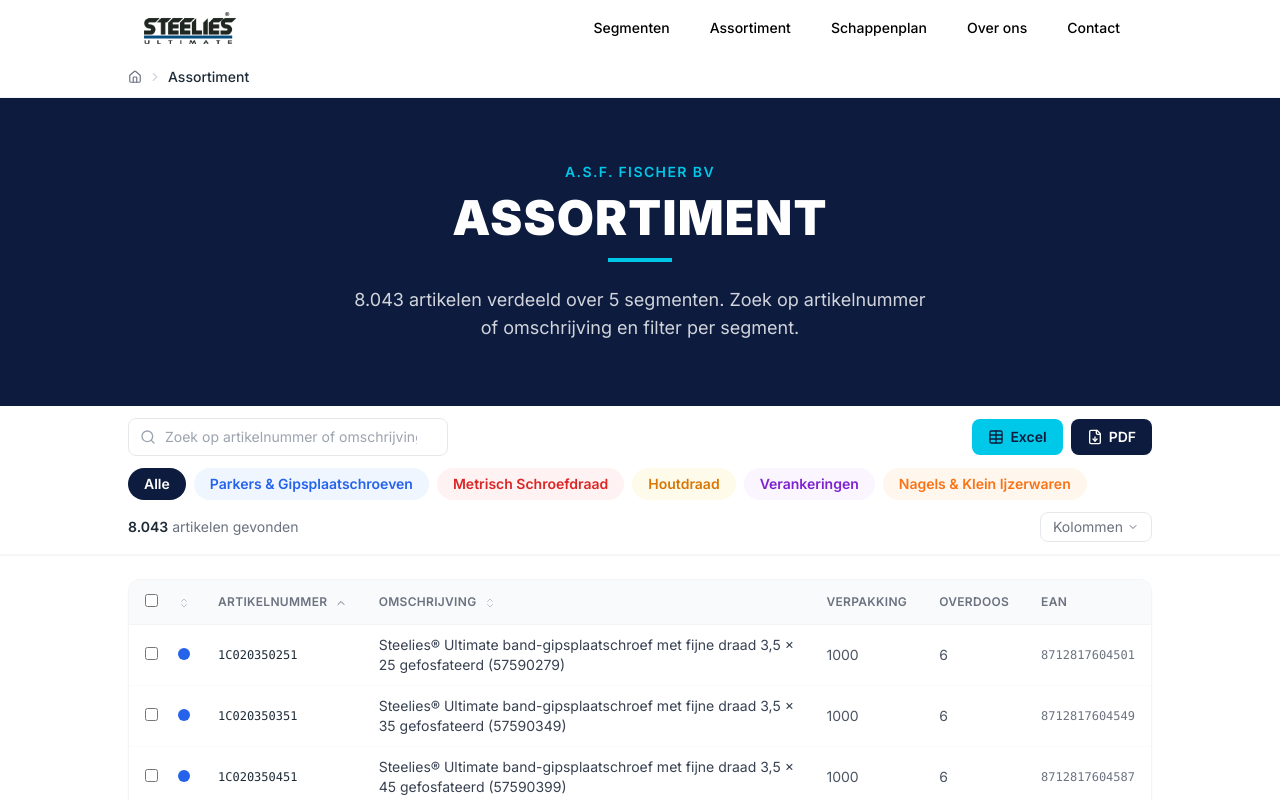
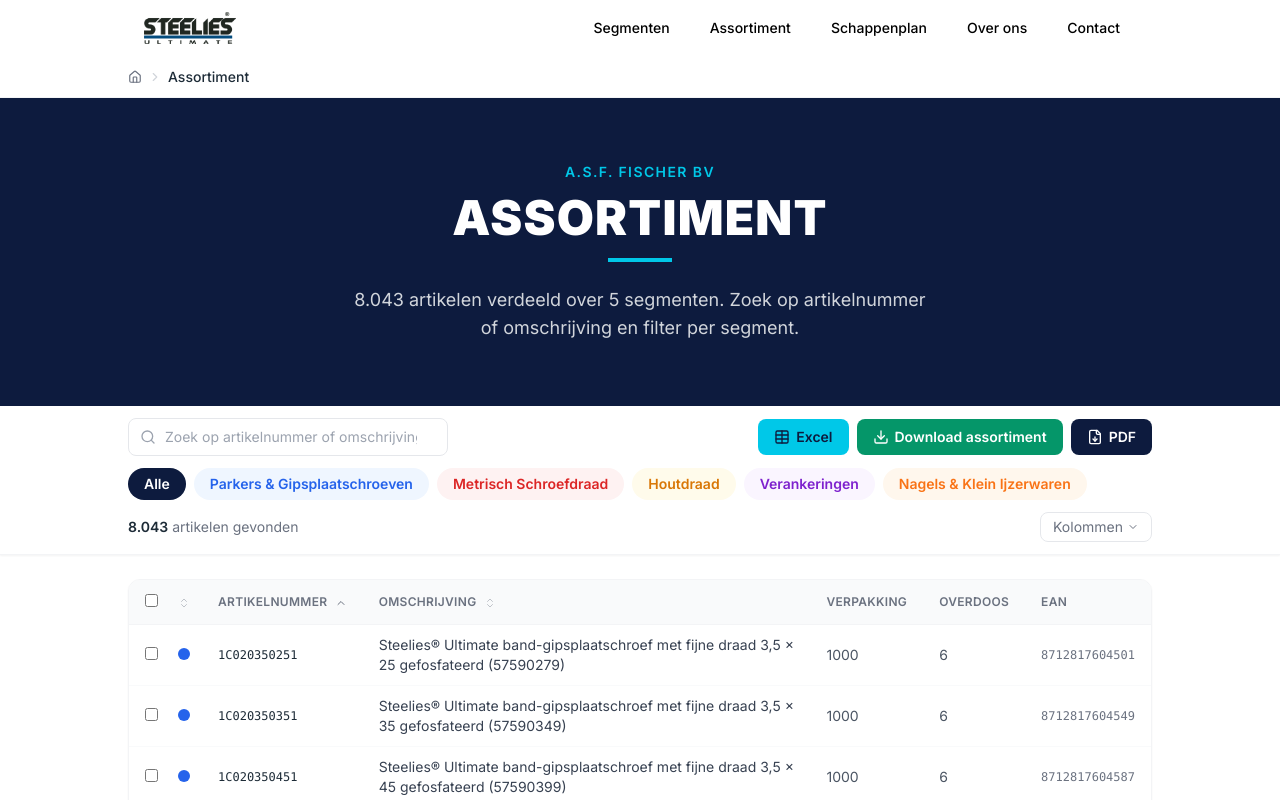
Before and after one commit to Jopsternll/steelies-ultimate, a Next.js app: page /assortiment in a window 1280 px wide. Shown: the top 800 px of the page. Built offline with nearby package versions, Linux system fonts and the light colour scheme.

Commit message:
Switch to new Excel file, archive old one, add download button
Use new Assortiment Steelies Ultimate.xlsx as source, move old file
to public/archief/, add direct download button next to Excel export.

Co-Authored-By: Claude Sonnet 4.6 <noreply@anthropic.com>

```diff
--- a/components/AssortimentTable.tsx
+++ b/components/AssortimentTable.tsx
@@ -1,7 +1,7 @@
 'use client'
 
 import { useState, useMemo, useEffect, useRef } from 'react'
-import { Search, ChevronUp, ChevronDown, ChevronsUpDown, FileDown, TableIcon, Star, Trash2 } from 'lucide-react'
+import { Search, ChevronUp, ChevronDown, ChevronsUpDown, FileDown, TableIcon, Star, Trash2, Download } from 'lucide-react'
 import type { Product, Segment } from '@/types/assortiment'
 
 const PAGE_SIZE = 50
@@ -284,10 +284,17 @@ export default function AssortimentTable({ products }: { products: Product[] })
                 className="w-full pl-9 pr-4 py-2 text-sm border border-gray-200 rounded-lg focus:outline-none focus:ring-2 focus:ring-[#00C8E8] focus:border-transparent"
               />
             </div>
-            <div className="flex gap-2 flex-shrink-0">
+            <div className="flex gap-2 flex-shrink-0 flex-wrap">
               <button onClick={exportAllToExcel} className="flex items-center gap-1.5 px-4 py-2 bg-[#00C8E8] text-steelies-navy font-semibold text-sm rounded-lg hover:bg-[#00aecb] transition-colors duration-200">
                 <TableIcon className="w-4 h-4" /> Excel
               </button>
+              <a
+                href="/Assortiment Steelies Ultimate.xlsx"
+                download
+                className="flex items-center gap-1.5 px-4 py-2 bg-emerald-600 text-white font-semibold text-sm rounded-lg hover:bg-emerald-700 transition-colors duration-200"
+              >
+                <Download className="w-4 h-4" /> Download assortiment
+              </a>
               <button onClick={exportAllToPDF} className="flex items-center gap-1.5 px-4 py-2 bg-steelies-navy text-white font-semibold text-sm rounded-lg hover:bg-[#1A2F5A] transition-colors duration-200">
                 <FileDown className="w-4 h-4" /> PDF
               </button>
--- a/scripts/excel-to-json.mjs
+++ b/scripts/excel-to-json.mjs
@@ -14,7 +14,7 @@ const segmentMap = {
   '305': 'nagels',
 }
 
-const wb = XLSX.readFile(join(root, 'public', 'Steelies_assortiment.xlsx'))
+const wb = XLSX.readFile(join(root, 'public', 'Assortiment Steelies Ultimate.xlsx'))
 const ws = wb.Sheets[wb.SheetNames[0]]
 const rows = XLSX.utils.sheet_to_json(ws, { header: 1, defval: '' })
 
```
Also changed, not shown: 2 other files (tests, documents, lock files or other folders).
